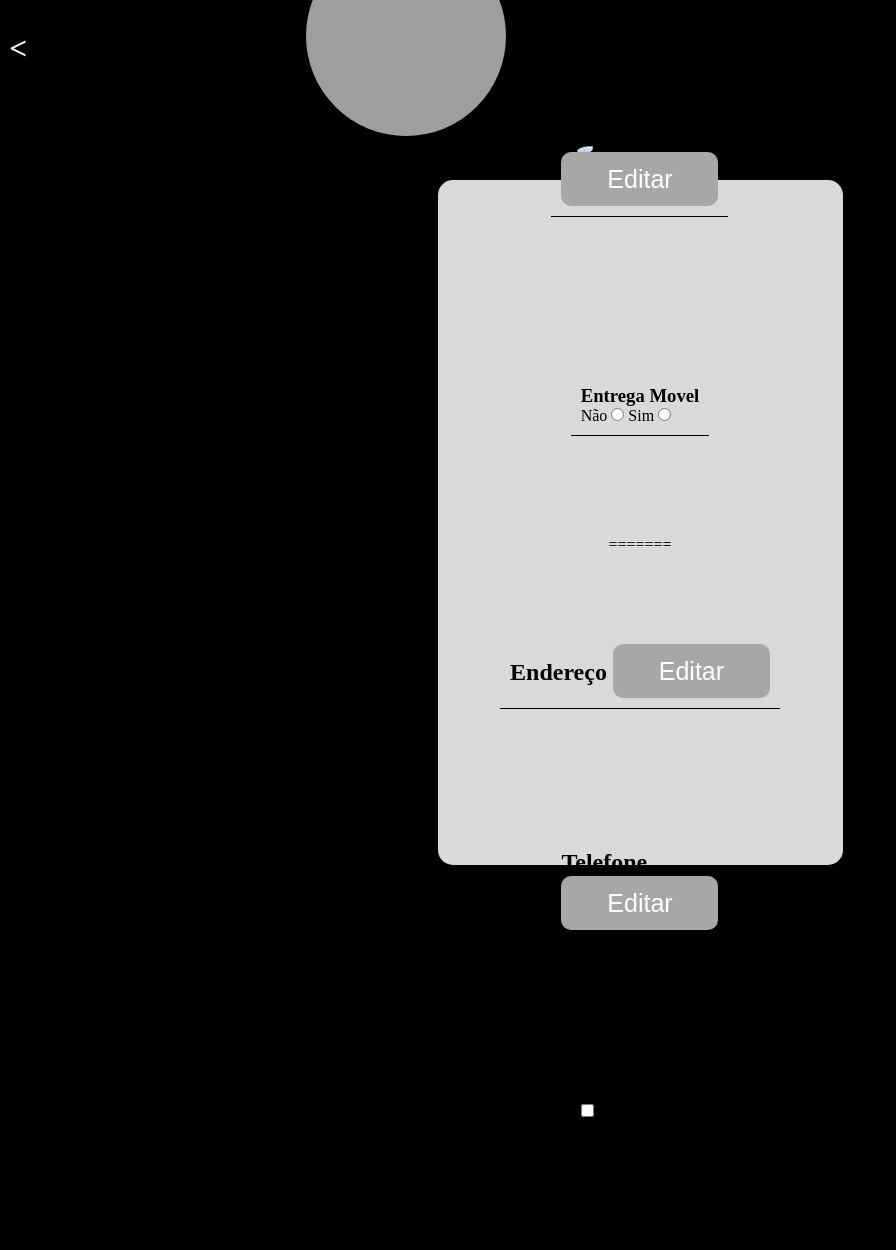
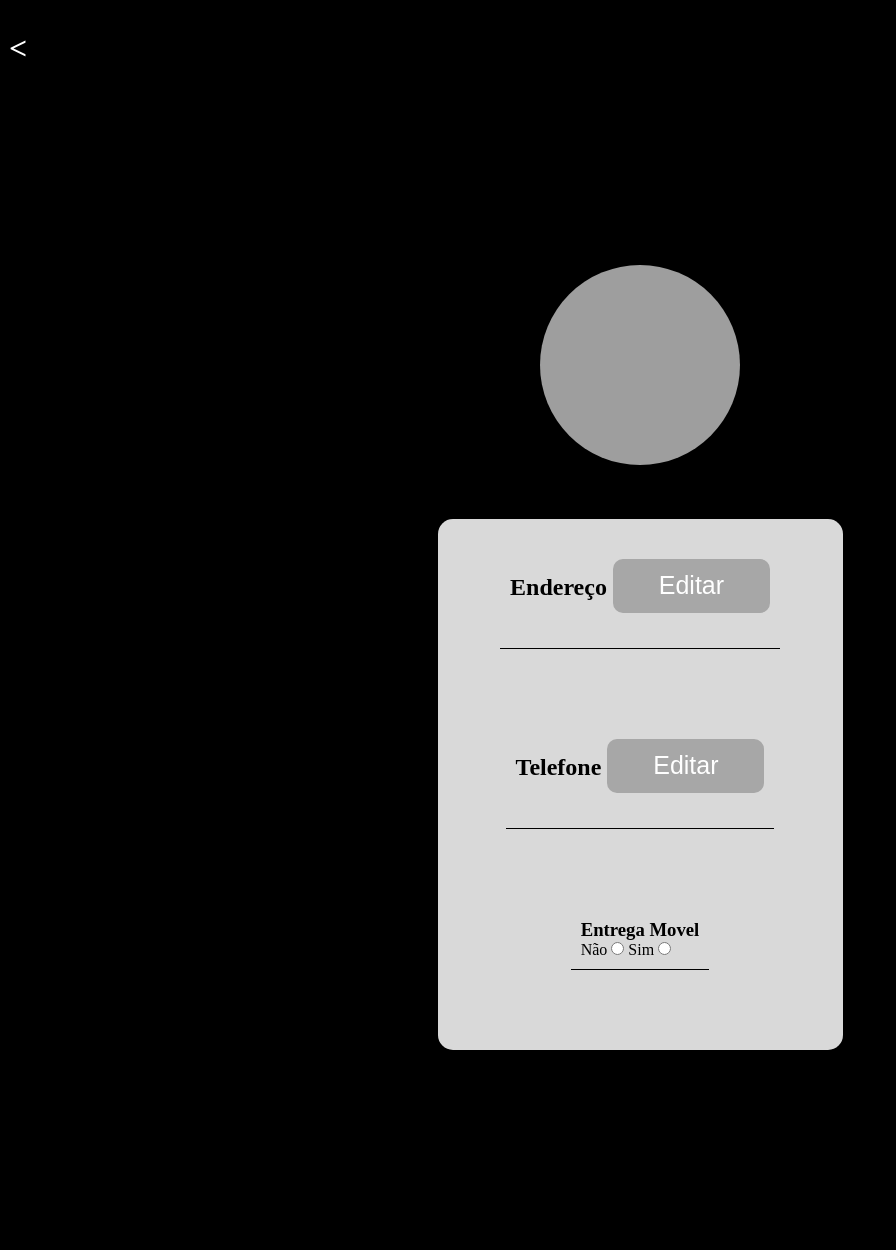
Before and after one commit to JoseGabriel79/DropPoint, a plain HTML site: page front_end/public/dashboardEditarPedidos.html in a window 1280 px wide. Shown: the whole page, without its empty margins (0-896 px from the left). Drawn offline with Linux system fonts and the light colour scheme; grey boxes are pictures that could not be loaded.

Commit message:
correção do dashboard Editar pedido
havia erros e duplicações eu corriji

```diff
--- a/front_end/css/dashboardEditarPedidos.css
+++ b/front_end/css/dashboardEditarPedidos.css
@@ -7,18 +7,19 @@ box-sizing: border-box;
 }
 
 body{
-    background-color: black;
+     background-color: black;
 }
 
 main{
     background-color: #D9D9D9;
-    height: 685px;
+    height: 1000px;
     width: 405px;
     display: flex;
     flex-direction: column;
     align-items: center;
     justify-content: center;
     border-radius: 15px;
+    margin-top:-50px;
 }
 button{
     background-color: #A7A7A7;
@@ -34,6 +35,7 @@ button{
 li{
     list-style-type: none;
     padding: 10px;
+    display: flex;
 }
 .setaRetorno{
     color: white;
@@ -46,30 +48,58 @@ li{
     flex-direction: column;
     justify-content: center;
     align-items: center;
-    height: 100vh; /* Altura total da tela */
+    height: 100vh;
     margin: 0;
   }
 
 li {
-    display: inline-block; /* Faz a borda acompanhar o texto */
-    border-bottom: 0.3px solid #000; /* Espessura, estilo e cor */
-    padding-bottom: 2px; /* Espaço entre texto e linha */
-    margin-bottom: 100px;
-    margin-top: 20px;
+    display: inline-block;
+    border-bottom: 0.3px solid #000;
+
+    margin-bottom: 80px;
+
     padding: 10px;
+
+}
+h2{
+    padding-bottom: 25px;
 }
 
 ul{
     display: flex;
     flex-direction: column;
     align-items: center;
-    gap: 10px;
+    margin-top: 30px;
     justify-content: center;
-    margin-top: 60px;
+
 }
 .userImg{
 height:200px ;
 width: 200px;
 border-radius: 50%;
-margin-bottom: 20px;
+position: relative;
+
+top: -300px;
+margin-bottom: -200px;
 }
+header{
+    margin-top: 1000px;
+}
+
+footer{
+    padding: 100px;
+}
+
+@media screen and (max-width:500px) {
+   main{
+    width: 300px;
+    position: relative;
+    left: 0x;
+   }
+   .userImg{
+    left:0px;
+   }
+   .setaRetorno{
+    top: 50px;
+   }
+}
--- a/front_end/public/dashboardEditarPedidos.html
+++ b/front_end/public/dashboardEditarPedidos.html
@@ -10,48 +10,38 @@
 
 <body>
     <header>
-<<<<<<< HEAD
+
         <h1 class="setaRetorno" alt="Voltar"><</h1>
         <img class="userImg" src="https://thvnext.bing.com/th/id/OIP.XqMKKdpATDQPQE2e1_r9_gHaHa?o=7&cb=12rm=3&ucfimg=1&rs=1&pid=ImgDetMain&o=7&rm=3" alt="Imagem de usuario">
-=======
-        <h1 class="setaRetorno" alt="Voltar"></h1>
-        <img class="userImg" src="#" alt="Imagem de usuario">
->>>>>>> 28e21e1198dad8b8aa96e090bcdc29ff8e9d7f25
+
+
+
     </header>
+
     <main>
 
-<<<<<<< HEAD
+
 <ul>
-    <li>
+    <li class="endereco">
         <h2>Endereço <button>Editar</button></h2>
-        <br>
+
     </li>
-    <li><h2>Telefone</h2> <button>Editar</button></li>
-    <br>
+    <li><h2>Telefone <button>Editar</button></li></h2>
+
     <li>
         <h3>Entrega Movel</h3><label for="">Não</label> <input type="radio" >
         <label for="">Sim</label>
         <input type="radio">
-        <br>
+
     </li>
 </ul>
-=======
-        <ul>
-            <li>
-                <h2>Endereço <button>Editar</button></h2>
-            </li>
-            <li>
-                <h2>Telefone</h2> <button>Editar</button>
-            </li>
-            <li>
-                <h3>Entrega Movel</h3> <input type="checkbox" name="Entrega Movel">
-            </li>
-        </ul>
->>>>>>> 28e21e1198dad8b8aa96e090bcdc29ff8e9d7f25
+
+
+
 
 
     </main>
-
+<footer></footer>
 </body>
 
 </html>
```
